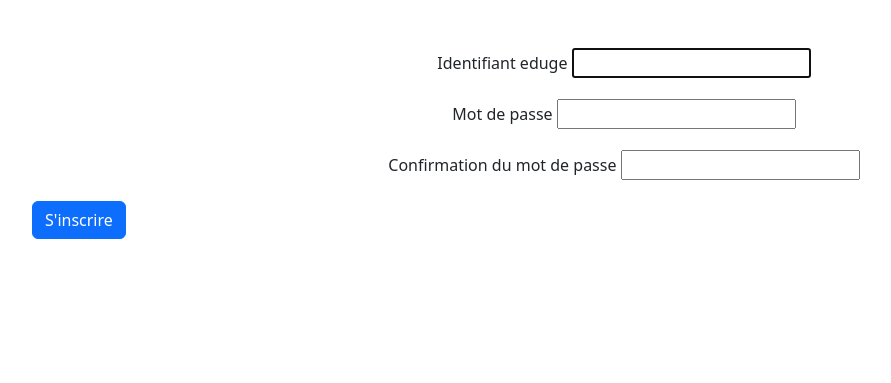
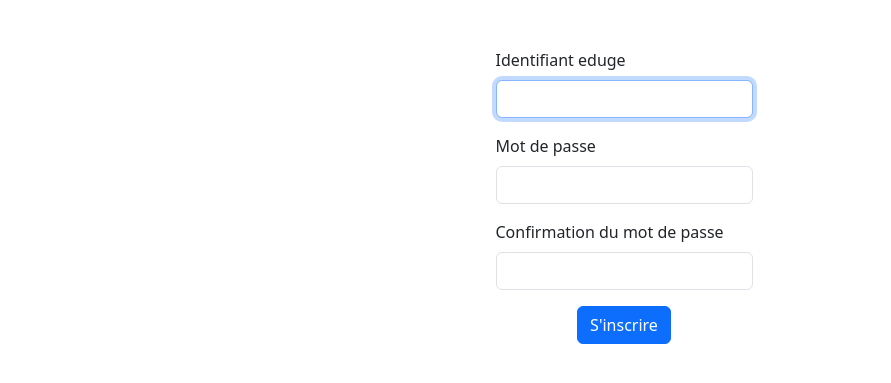
Before and after one commit to Zbebz/caverne-dAli-baba, a Django app: page /register in a window 1280 px wide. Shown: the part 64-447 px from the top of the page, without its empty margins (16-907 px from the left). Run offline with Django 5.2, Linux system fonts and the light colour scheme; some libraries are stand-ins or nearby versions.

Commit message:
(project) Made the register form look better using crispy-forms

```diff
--- a/alibaba/caverne/forms.py
+++ b/alibaba/caverne/forms.py
@@ -11,6 +11,34 @@ from .models import Fichier, User
 class RegisterForm(UserCreationForm):
     class Meta(UserCreationForm.Meta):
         model = User
+
+
+    def __init__(self, *args, **kwargs):
+        super(RegisterForm, self).__init__(*args, **kwargs)
+
+        # https://stackoverflow.com/questions/34144277/avoid-display-of-help-text-in-django-crispy-forms
+        for field_name, _ in self.fields.items():
+            self.fields[field_name].help_text = None
+
+        self.helper = FormHelper()
+        self.helper.form_method = "POST"
+        self.helper.form_action = reverse("register")
+
+        self.helper.layout = Layout(
+            Div(
+                Field("username", wrapper_class="mx-auto w-auto"),
+                Field("password1", wrapper_class="mx-auto w-auto"),
+                Field("password2", wrapper_class="mx-auto w-auto"),
+                StrictButton(
+                    "S'inscrire",
+                    type="submit",
+                    css_id="submit-button",
+                    css_class="btn-primary mx-auto w-auto",
+                ),
+                css_class="d-flex flex-column justify-content-center",
+            ),
+        )
+
 
 class LoginForm(AuthenticationForm):
 
--- a/alibaba/caverne/templates/caverne/register.html
+++ b/alibaba/caverne/templates/caverne/register.html
@@ -1,17 +1,10 @@
 {% extends 'caverne/layout.html' %}
 {% load static %}
+{% load crispy_forms_tags %}
 {% block titre %} S'inscrire -{% endblock %}
+{% block staticfiles %}
+    <link rel="stylesheet" href="{% static 'caverne/css/login.css' %}" />
+{% endblock %}
 {% block main %}
-<form action="{% url 'register' %}" method="post">
-    {% csrf_token %}
-    <div class="d-flex flex-column justify-content-center">
-        {% for field in form %}
-        <div class="mb-3 mx-auto">
-            <label for="{{ field.id_for_label }}" class="form-label">{{ field.label }}</label>
-            {{ field }}
-        </div>
-        {% endfor %}
-    </div>
-    <button type="submit" class="btn btn-primary w-auto">S'inscrire</button>
-</form>
+    {% crispy form %}
 {% endblock %}
```
